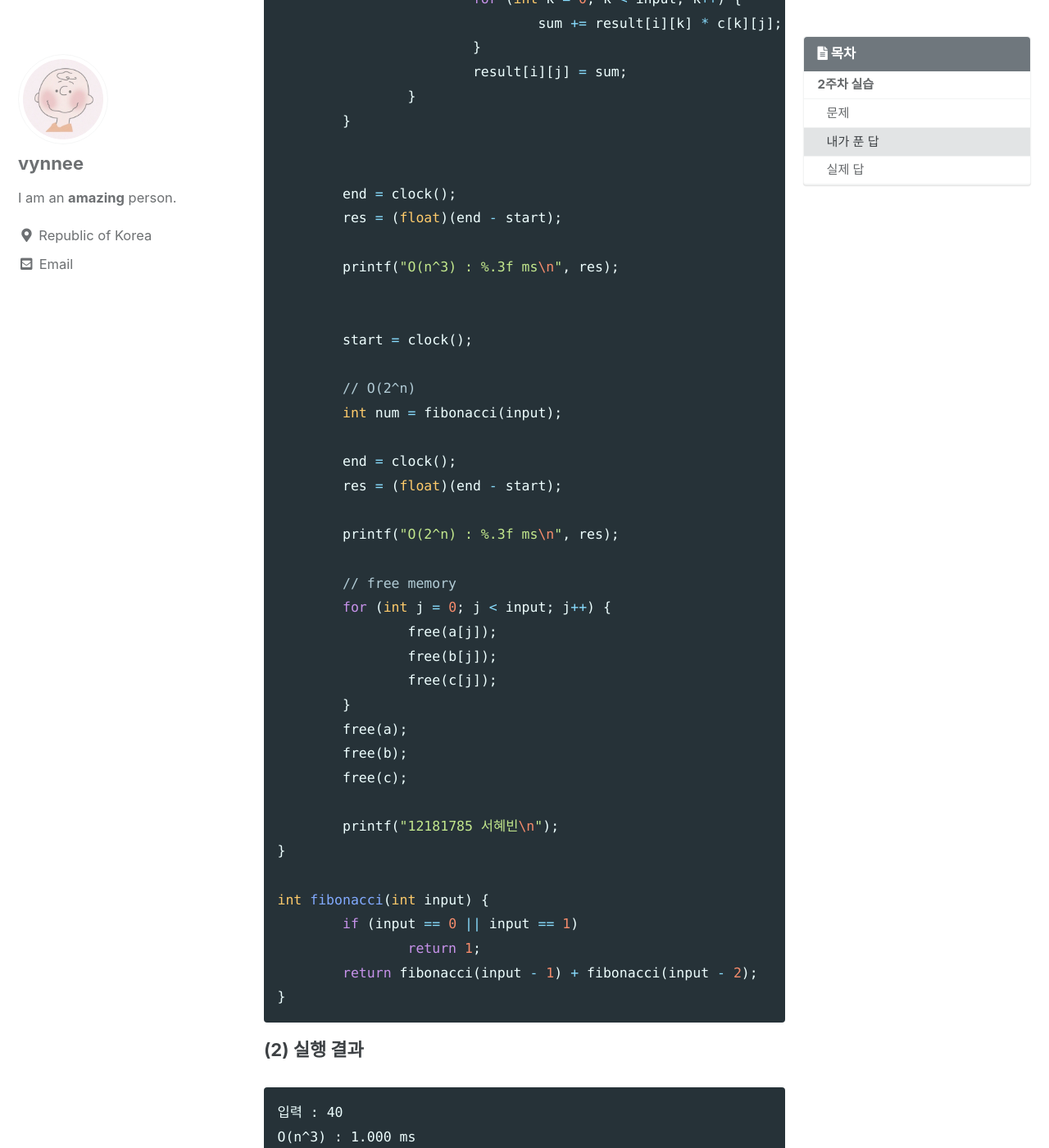
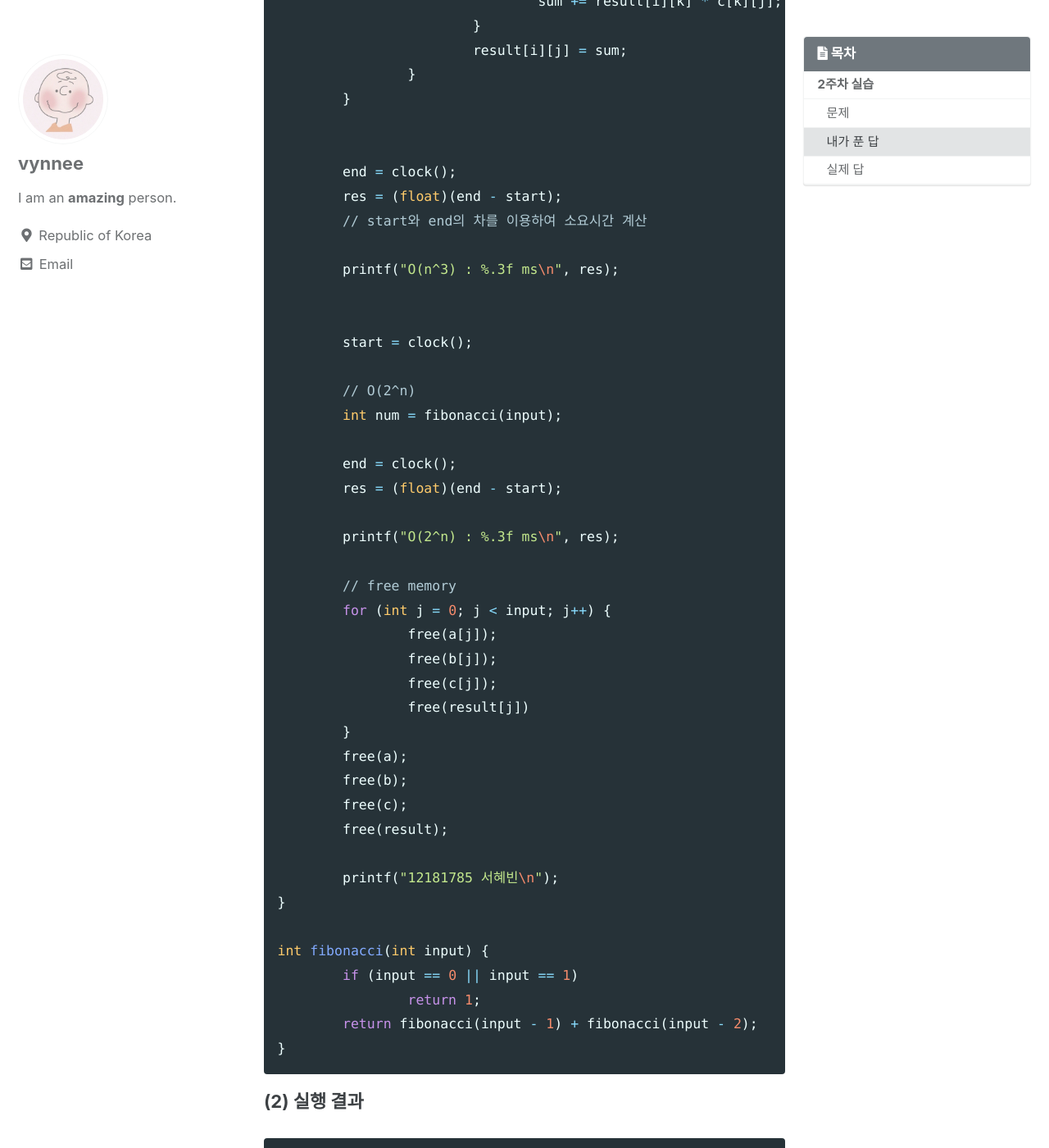
Before and after one commit to vynnee/vynnee.github.io, a Jekyll site: the page built from _posts/2021-01/algorithm/2021-03-11-alg02.md, in a window 1280 px wide and 1400 px high, scrolled down 3028 px. Shown: the whole window at 82% size. Built offline with Jekyll 4.4.1, drawn with Linux system fonts in a browser that asks for light colours; cached includes are drawn as plain includes; comment, search, counter and statistics services are not loaded; some of the changed text lies outside the part shown.

Commit message:
[2021-03-12] post modify

````diff
--- a/_posts/2021-01/algorithm/2021-03-11-alg02.md
+++ b/_posts/2021-01/algorithm/2021-03-11-alg02.md
@@ -37,8 +37,6 @@ n^3(Cubic complexity) 소요 시간 = 1.232222 (나노sec, 마이크로sec...)
 2^n(Exponential complexity) 소요 시간 = 25.232 (나노sec, 마이크로sec...)
 ```
 
-<br>
-
 * Cubic complexity는 3중 for루프로 구현 (2차 행렬 a, b, c 곱셈)
 * Exp. complexity는 피보나치 수열 구하는 알고리즘 구현 (또는 임의의 알고리즘...)
 
@@ -111,6 +110,7 @@ void main() {
 
 	end = clock();
 	res = (float)(end - start);
+	// start와 end의 차를 이용하여 소요시간 계산
 
 	printf("O(n^3) : %.3f ms\n", res);
 
@@ -130,10 +130,12 @@ void main() {
 		free(a[j]);
 		free(b[j]);
 		free(c[j]);
+		free(result[j])
 	}
 	free(a);
 	free(b);
 	free(c);
+	free(result);
 
 	printf("12181785 서혜빈\n");
 }
````
Also changed, not shown: other parts of _posts/2021-01/algorithm/2021-03-11-alg02.md (+2 -1 lines), _posts/2021-01/algorithm/2021-03-06-alg01.md (+0 -2 lines).
